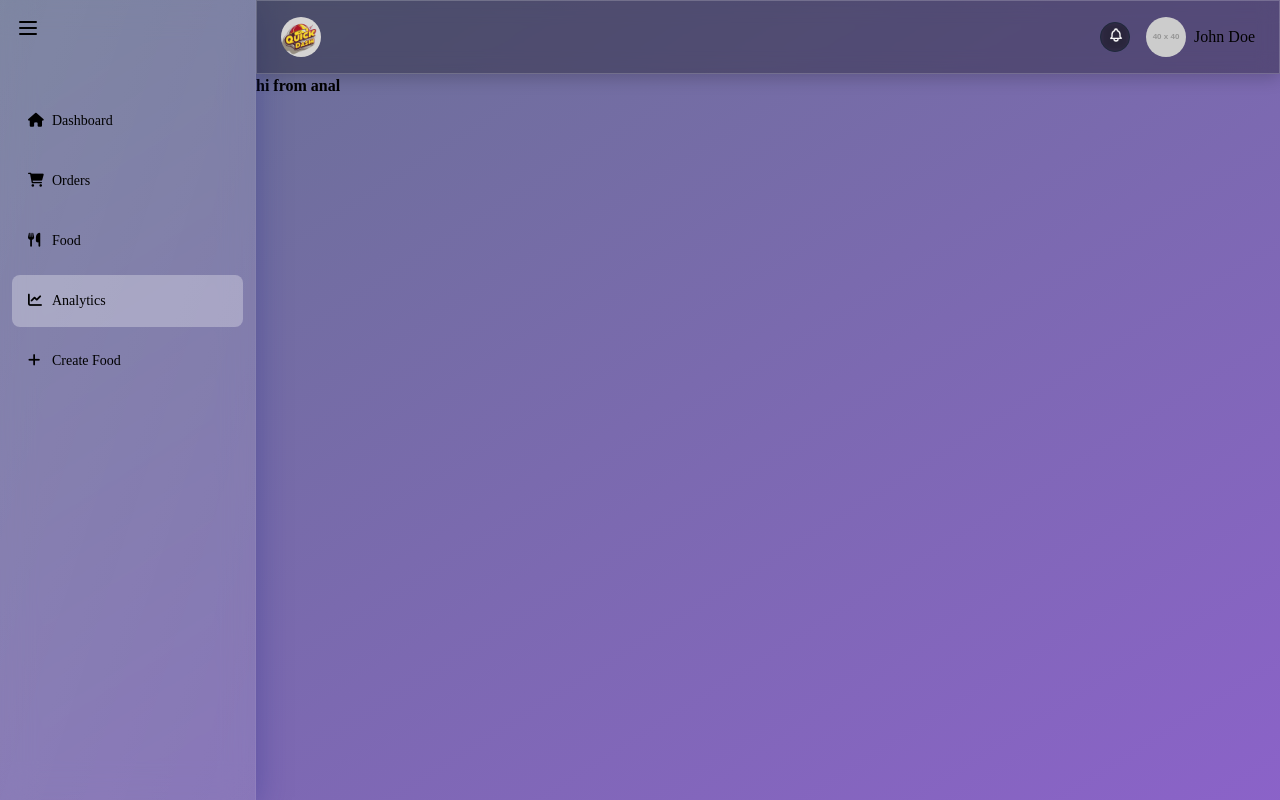
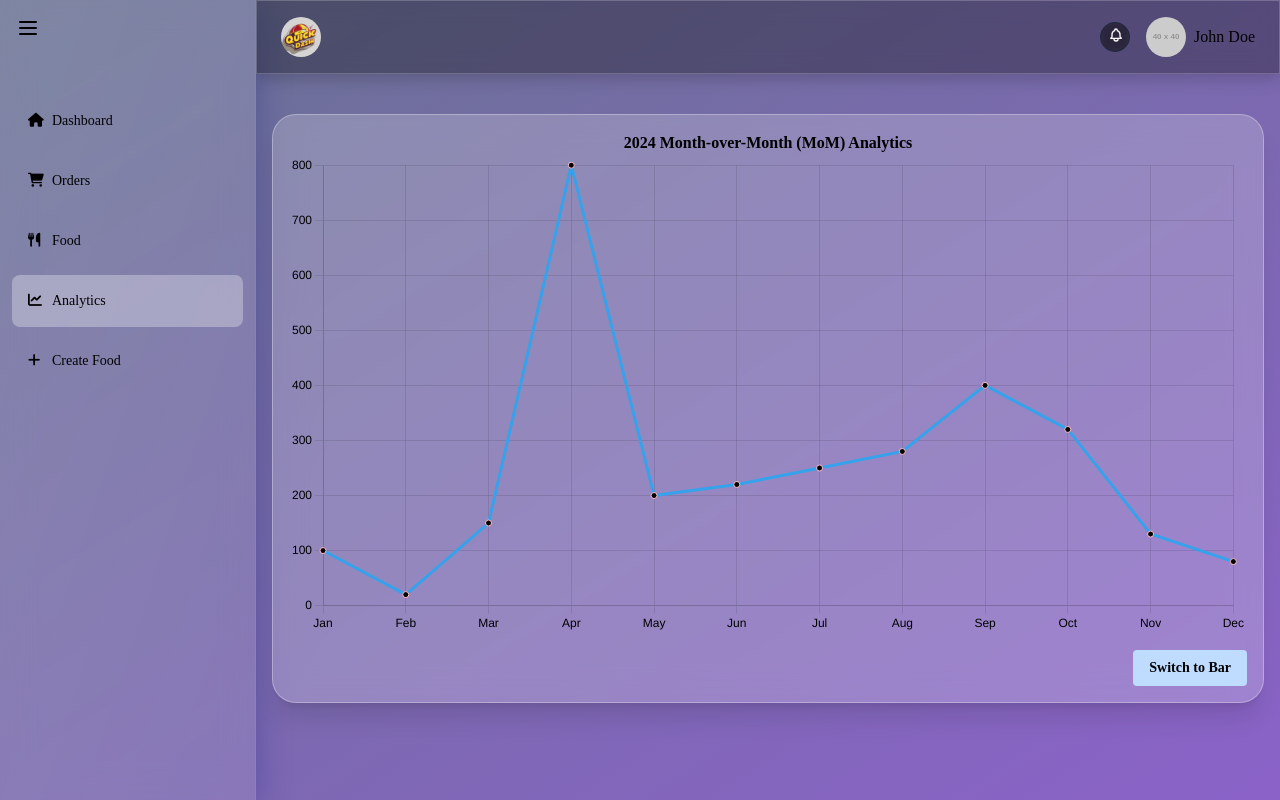
Before and after one commit to Ejay02/restaurant_dash, a Vue app: page /home/analytics in a window 1280 px wide. Built offline with nearby package versions, Linux system fonts and the light colour scheme; a web font is replaced by a local one.

Commit message:
updated analytics UI

```diff
--- a/package.json
+++ b/package.json
@@ -19,9 +19,11 @@
     "@fortawesome/fontawesome-svg-core": "^6.6.0",
     "@fortawesome/free-solid-svg-icons": "^6.6.0",
     "@vue/apollo-composable": "^4.2.1",
+    "chart.js": "^4.4.5",
     "graphql": "^16.9.0",
     "pinia": "^2.1.7",
     "vue": "^3.4.29",
+    "vue-chartjs": "^5.3.1",
     "vue-router": "^4.3.3"
   },
   "devDependencies": {
--- a/src/components/analytics.vue
+++ b/src/components/analytics.vue
@@ -1,7 +1,78 @@
 <template>
-  <div>hi from anal</div>
+  <div
+    class="mt-10 overflow-auto bg-white bg-opacity-20 backdrop-blur-lg rounded-3xl shadow-xl border border-white border-opacity-30 sm:p-4 p-4 m-4"
+  >
+  <div class="text-center">{{ currentYear }} Month-over-Month (MoM) Analytics</div>
+    <Chart :key="chartType" :type="chartType" :data="computedChartData" :options="chartOptions" />
+    <button
+      @click="toggleChartType"
+      class="rounded bg-blue-200 text-black px-4 py-2 text-sm float-right mt-4"
+    >
+      Switch to {{ nextChartType }}
+    </button>
+  </div>
 </template>
 
-<script setup></script>
+<script setup>
+import { ref, computed } from 'vue'
+import { Chart } from 'vue-chartjs'
+import { Chart as ChartJS, registerables } from 'chart.js'
 
-<style scoped></style>
+ChartJS.register(...registerables)
+
+const currentYear = ref(new Date().getFullYear());
+
+const chartType = ref('line')
+
+const chartData = {
+  labels: ['Jan', 'Feb', 'Mar', 'Apr', 'May', 'Jun', 'Jul', 'Aug', 'Sep', 'Oct', 'Nov', 'Dec'],
+  datasets: [
+    {
+      label: 'Page Views',
+      data: [100, 20, 150, 800, 200, 220, 250, 280, 400, 320, 130, 80],
+      pointBackgroundColor: 'black',
+      pointBorderColor: 'pink',
+
+    }
+  ]
+}
+
+const chartOptions = {
+  responsive: true,
+  plugins: {
+    legend: {
+      display: false,
+      labels: {
+        color: 'black'
+      }
+    }
+  },
+  scales: {
+    x: {
+      ticks: {
+        color: 'black'
+      }
+    },
+    y: {
+      ticks: {
+        color: 'black'
+      },
+      beginAtZero: true
+    }
+  }
+}
+
+const computedChartData = computed(() => {
+  const data = { ...chartData }
+  if (chartType.value === 'bar') {
+    data.datasets[0].pointBackgroundColor = 'rgba(0, 0, 0, 0.2)'
+  }
+  return data
+})
+
+const nextChartType = computed(() => (chartType.value === 'line' ? 'Bar' : 'Line'))
+
+function toggleChartType() {
+  chartType.value = chartType.value === 'line' ? 'bar' : 'line'
+}
+</script>
```
Also changed, not shown: 1 other file (tests, documents, lock files or other folders).
